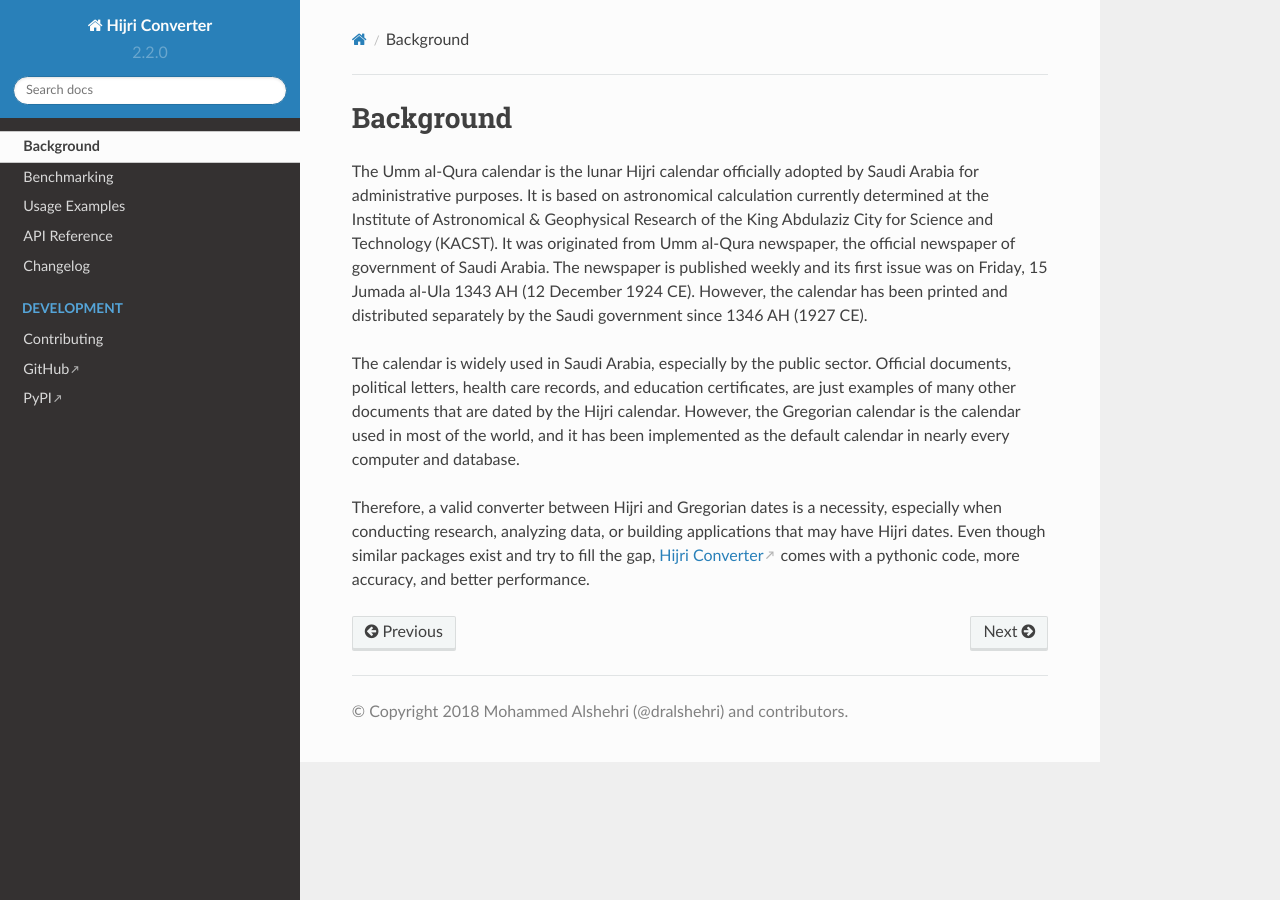
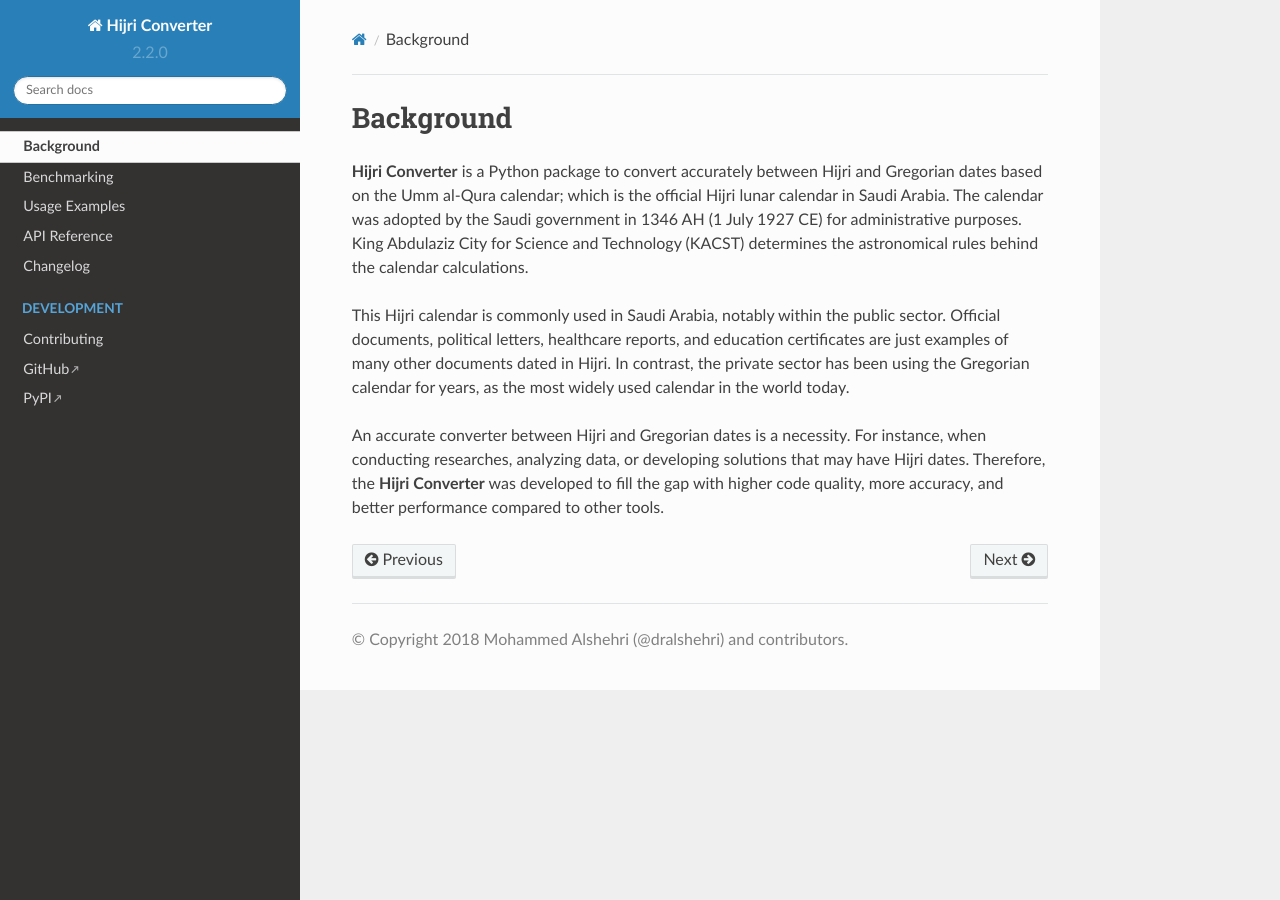
Before and after one commit to dralshehri/hijridate, a Sphinx documentation site: the page built from docs/background.md, in a window 1280 px wide. Built offline with Sphinx 7.4.7 and the Read the Docs theme 2.0.0, drawn with Linux system fonts in a browser that asks for light colours.

Commit message:
Update docs

```diff
--- a/docs/background.md
+++ b/docs/background.md
@@ -1,26 +1,18 @@
 # Background
 
-The Umm al-Qura calendar is the lunar Hijri calendar officially adopted by
-Saudi Arabia for administrative purposes. It is based on astronomical
-calculation currently determined at the Institute of Astronomical & Geophysical
-Research of the King Abdulaziz City for Science and Technology (KACST). It was
-originated from Umm al-Qura newspaper, the official newspaper of government of
-Saudi Arabia. The newspaper is published weekly and its first issue was on
-Friday, 15 Jumada al-Ula 1343 AH (12 December 1924 CE). However, the calendar
-has been printed and distributed separately by the Saudi government since
-1346 AH (1927 CE).
+**Hijri Converter** is a Python package to convert accurately between Hijri and
+Gregorian dates based on the Umm al-Qura calendar; which is the official Hijri lunar
+calendar in Saudi Arabia. The calendar was adopted by the Saudi government in 1346
+AH (1 July 1927 CE) for administrative purposes. King Abdulaziz City for Science and
+Technology (KACST) determines the astronomical rules behind the calendar calculations.
 
-The calendar is widely used in Saudi Arabia, especially by the public
-sector. Official documents, political letters, health care records, and
-education certificates, are just examples of many other documents that are
-dated by the Hijri calendar. However, the Gregorian calendar is the calendar
-used in most of the world, and it has been implemented as the default calendar
-in nearly every computer and database.
+This Hijri calendar is commonly used in Saudi Arabia, notably within the public sector.
+Official documents, political letters, healthcare reports, and education
+certificates are just examples of many other documents dated in Hijri. In contrast,
+the private sector has been using the Gregorian calendar for years, as the most
+widely used calendar in the world today.
 
-Therefore, a valid converter between Hijri and Gregorian dates is a necessity,
-especially when conducting research, analyzing data, or building applications
-that may have Hijri dates. Even though similar packages exist and try to fill
-the gap, [Hijri Converter] comes with a pythonic code, more accuracy, and
-better performance.
-
-[Hijri Converter]: https://pypi.org/project/hijri-converter/
+An accurate converter between Hijri and Gregorian dates is a necessity. For instance,
+when conducting researches, analyzing data, or developing solutions that may have
+Hijri dates. Therefore, the **Hijri Converter** was developed to fill the gap with
+higher code quality, more accuracy, and better performance compared to other tools.
--- a/docs/conf.py
+++ b/docs/conf.py
@@ -15,7 +15,6 @@
 #
 # -- Project information -----------------------------------------------------
 #
-
 project = "Hijri Converter"
 author = "Mohammed Alshehri (@dralshehri)"
 project_copyright = "2018 Mohammed Alshehri (@dralshehri) and contributors"
@@ -28,6 +27,7 @@
 #
 extensions = [
     "sphinx.ext.autodoc",
+    "sphinx.ext.autosummary",
     "sphinx.ext.intersphinx",
     "myst_parser",
     "notfound.extension",
@@ -47,7 +47,6 @@
     "member-order": "bysource",
     "undoc-members": False,
     "show_inheritance": True,
-    "noindex": True,
 }
 autoclass_content = "both"
 autodoc_member_order = "bysource"
```
Also changed, not shown: docs/api.md (+8 -13 lines), docs/benchmarking.md (+16 -17 lines), docs/index.md (+1 -0 lines), docs/usage.md (+7 -7 lines).
